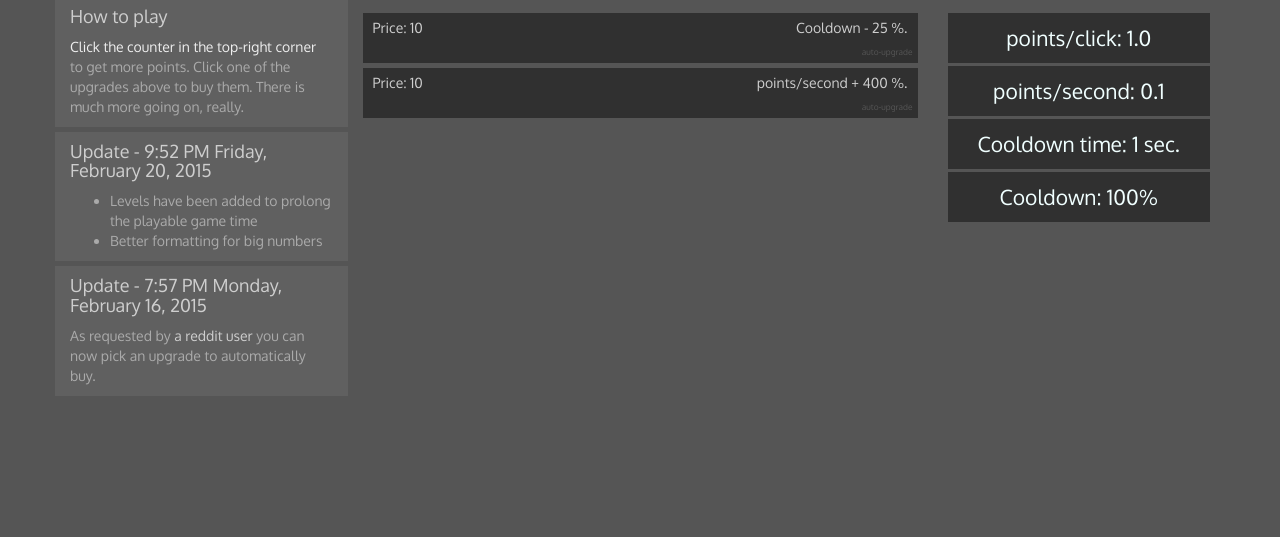
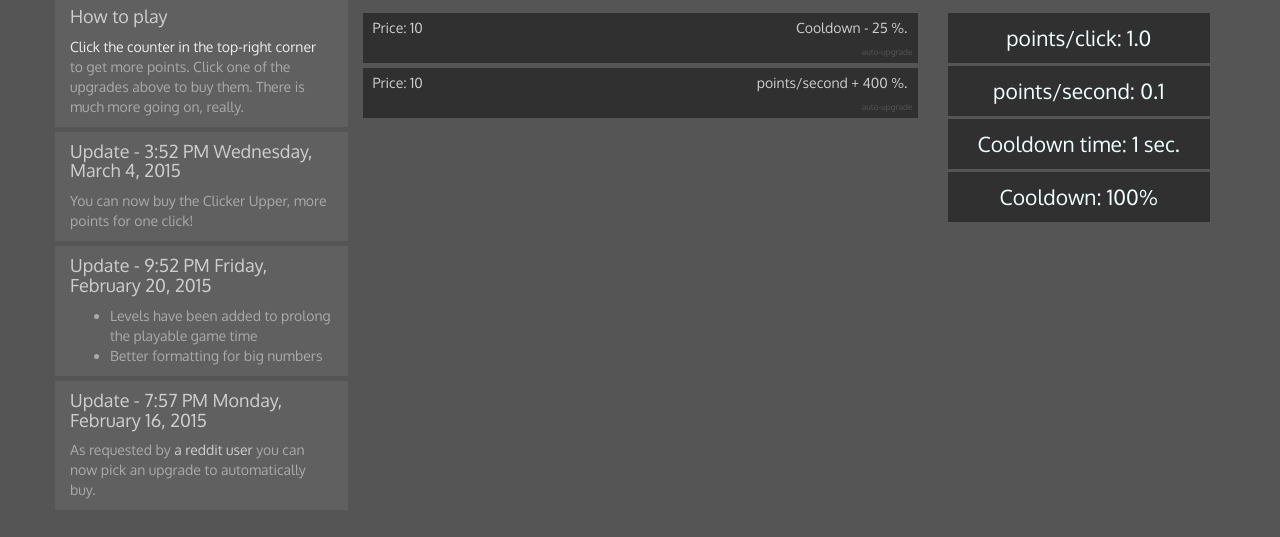
Before and after one commit to renevanpelt/incremental, a plain HTML site: page index.html in a window 1280 px wide. Shown: the part 163-700 px from the top of the page. Drawn offline with nearby package versions, Linux system fonts and the light colour scheme; a script that the page names is missing.

Commit message:
added update message

```diff
--- a/index.html
+++ b/index.html
@@ -46,6 +46,17 @@
 
             <div class="col-md-12 bulletin-item">
                 <h4>
+                    Update - 3:52 PM
+                    Wednesday, March 4, 2015
+                </h4>
+                <p>
+
+                        You can now buy the Clicker Upper, more points for one click!
+                </p>
+            </div>
+
+            <div class="col-md-12 bulletin-item">
+                <h4>
                     Update - 9:52 PM
                     Friday, February 20, 2015
                 </h4>
@@ -56,6 +67,7 @@
                     </ul>
                 </p>
             </div>
+
             <div class="col-md-12 bulletin-item">
                 <h4>
                     Update - 7:57 PM
```
